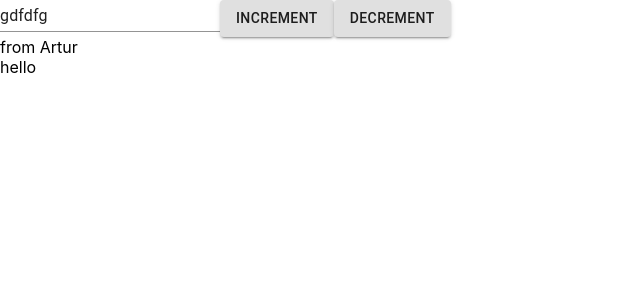
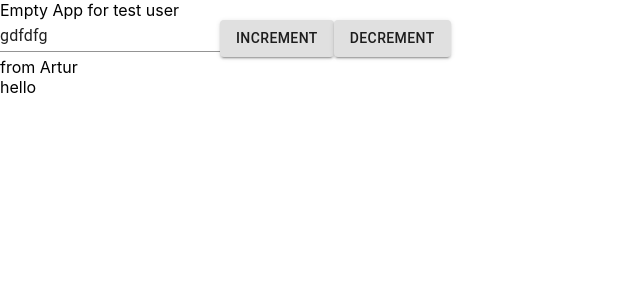
Before and after one commit to rrostomyan/react-lists-keys-ref, a React (Create React App) app: page / in a window 1280 px wide. Shown: the top 300 px of the page, without its empty margins (0-640 px from the left). Built offline with nearby package versions, Linux system fonts and the light colour scheme.

Commit message:
revert back

```diff
--- a/src/App.js
+++ b/src/App.js
@@ -5,6 +5,7 @@ import "./App.css";
 function App() {
   return (
     <>
+      <div>Empty App for test user</div>
       <TextField value="gdfdfg" />
       <Button variant="contained">Increment</Button>
       <Button variant="contained">Decrement</Button>
```
